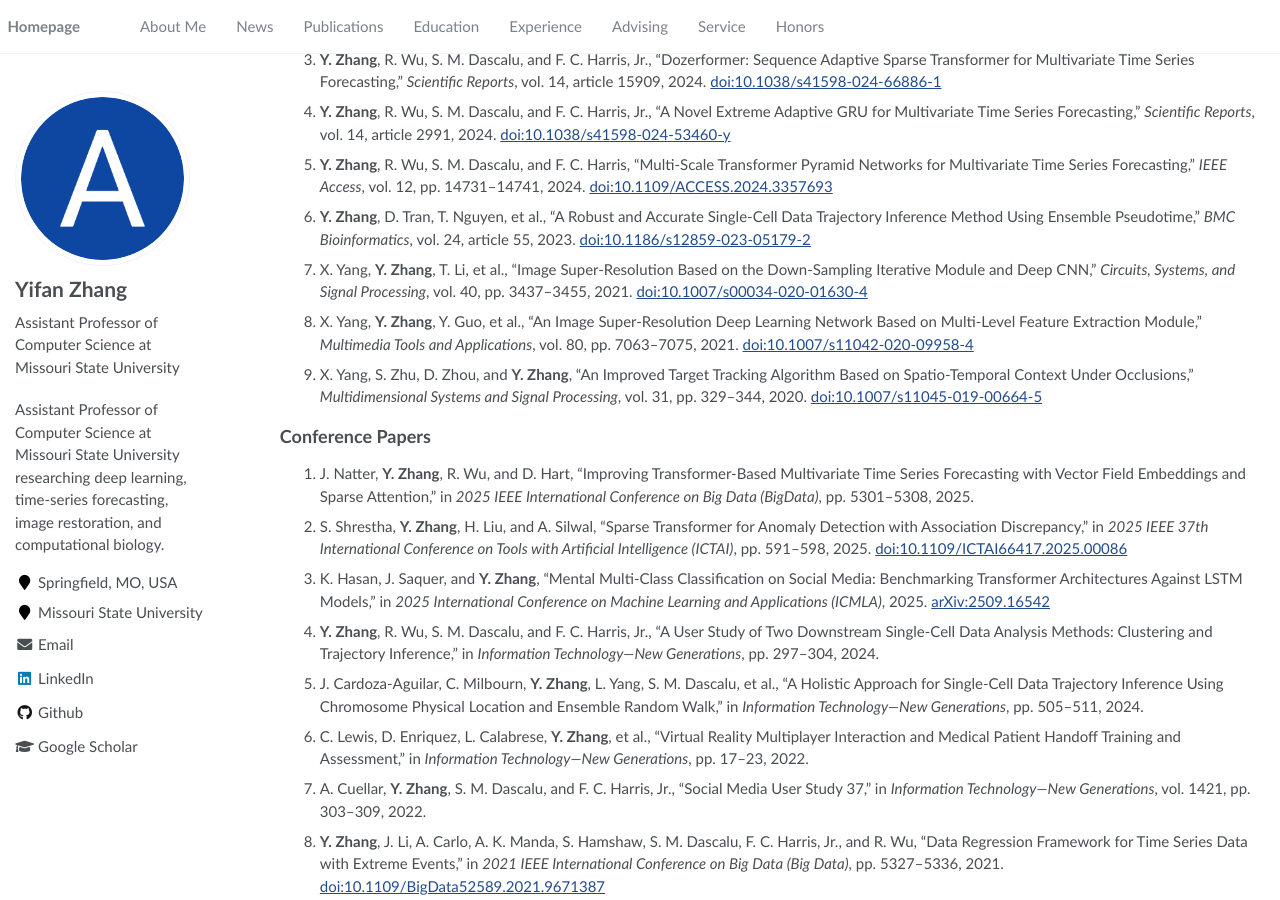
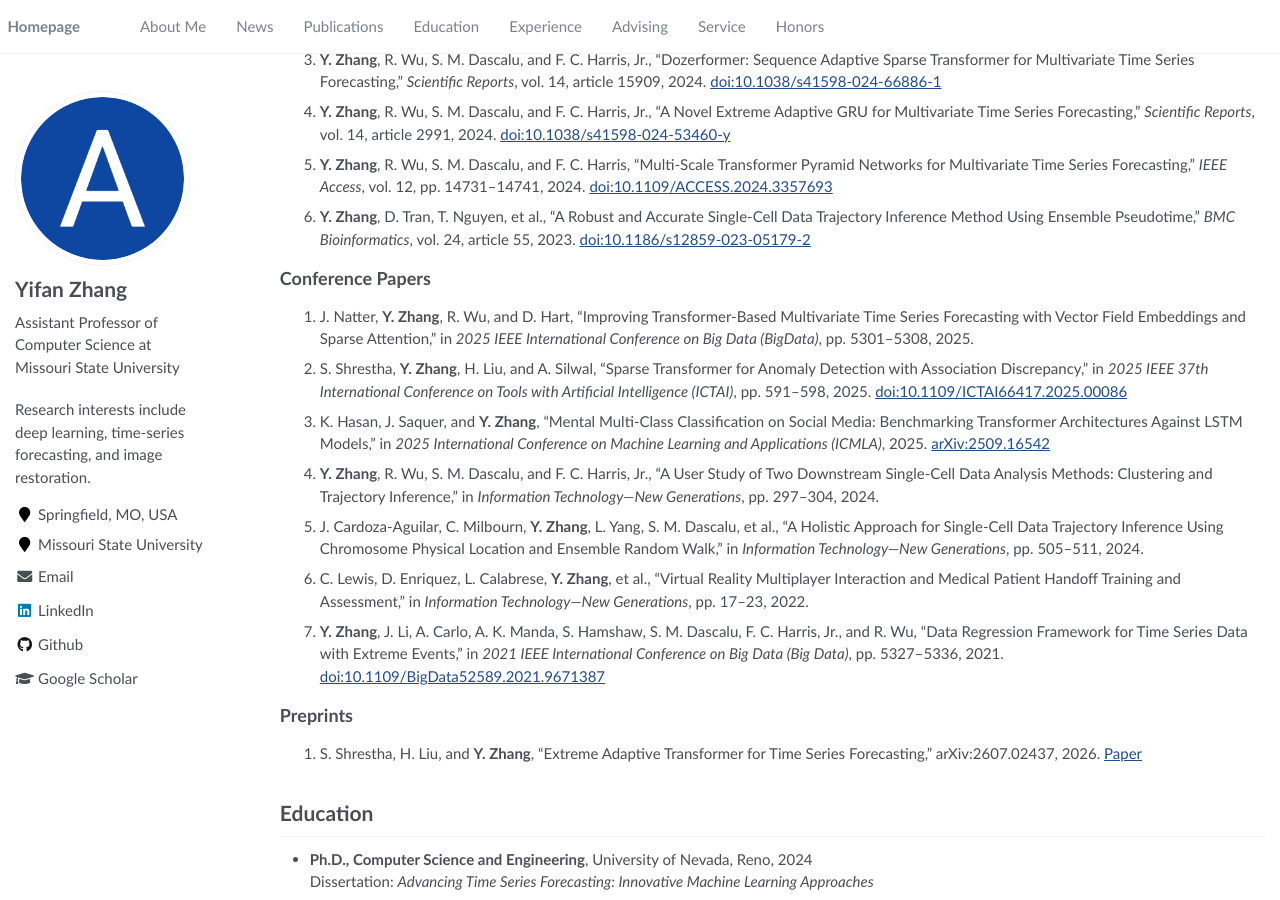
Before and after one commit to GRYGY1215/GRYGY1215.github.io, a Jekyll site: the page built from _pages/about.md, in a window 1280 px wide and 900 px high, scrolled down 712 px. Built offline with Jekyll 4.4.1, drawn with Linux system fonts in a browser that asks for light colours.

Commit message:
Remove selected publications

```diff
--- a/_config.yml
+++ b/_config.yml
@@ -7,7 +7,7 @@
 
 # Site Settings
 title                    : "Yifan Zhang"
-description              : "Assistant Professor of Computer Science at Missouri State University researching deep learning, time-series forecasting, image restoration, and computational biology."
+description              : "Research interests include deep learning, time-series forecasting, and image restoration."
 repository               : "GRYGY1215/GRYGY1215.github.io"
 google_scholar_stats_use_cdn : true
 
--- a/_pages/about.md
+++ b/_pages/about.md
@@ -40,9 +40,6 @@ You can view my [curriculum vitae](/assets/CV_Yifan_Zhang.pdf), browse my [Googl
 4. **Y. Zhang**, R. Wu, S. M. Dascalu, and F. C. Harris, Jr., “A Novel Extreme Adaptive GRU for Multivariate Time Series Forecasting,” *Scientific Reports*, vol. 14, article 2991, 2024. [doi:10.1038/s41598-024-53460-y](https://doi.org/10.1038/s41598-024-53460-y)
 5. **Y. Zhang**, R. Wu, S. M. Dascalu, and F. C. Harris, “Multi-Scale Transformer Pyramid Networks for Multivariate Time Series Forecasting,” *IEEE Access*, vol. 12, pp. 14731–14741, 2024. [doi:10.1109/ACCESS.2024.3357693](https://doi.org/10.1109/ACCESS.2024.3357693)
 6. **Y. Zhang**, D. Tran, T. Nguyen, et al., “A Robust and Accurate Single-Cell Data Trajectory Inference Method Using Ensemble Pseudotime,” *BMC Bioinformatics*, vol. 24, article 55, 2023. [doi:10.1186/s12859-023-05179-2](https://doi.org/10.1186/s12859-023-05179-2)
-7. X. Yang, **Y. Zhang**, T. Li, et al., “Image Super-Resolution Based on the Down-Sampling Iterative Module and Deep CNN,” *Circuits, Systems, and Signal Processing*, vol. 40, pp. 3437–3455, 2021. [doi:10.1007/s00034-020-01630-4](https://doi.org/10.1007/s00034-020-01630-4)
-8. X. Yang, **Y. Zhang**, Y. Guo, et al., “An Image Super-Resolution Deep Learning Network Based on Multi-Level Feature Extraction Module,” *Multimedia Tools and Applications*, vol. 80, pp. 7063–7075, 2021. [doi:10.1007/s11042-020-09958-4](https://doi.org/10.1007/s11042-020-09958-4)
-9. X. Yang, S. Zhu, D. Zhou, and **Y. Zhang**, “An Improved Target Tracking Algorithm Based on Spatio-Temporal Context Under Occlusions,” *Multidimensional Systems and Signal Processing*, vol. 31, pp. 329–344, 2020. [doi:10.1007/s11045-019-00664-5](https://doi.org/10.1007/s11045-019-00664-5)
 
 ## Conference Papers
 
@@ -52,8 +49,7 @@ You can view my [curriculum vitae](/assets/CV_Yifan_Zhang.pdf), browse my [Googl
 4. **Y. Zhang**, R. Wu, S. M. Dascalu, and F. C. Harris, Jr., “A User Study of Two Downstream Single-Cell Data Analysis Methods: Clustering and Trajectory Inference,” in *Information Technology—New Generations*, pp. 297–304, 2024.
 5. J. Cardoza-Aguilar, C. Milbourn, **Y. Zhang**, L. Yang, S. M. Dascalu, et al., “A Holistic Approach for Single-Cell Data Trajectory Inference Using Chromosome Physical Location and Ensemble Random Walk,” in *Information Technology—New Generations*, pp. 505–511, 2024.
 6. C. Lewis, D. Enriquez, L. Calabrese, **Y. Zhang**, et al., “Virtual Reality Multiplayer Interaction and Medical Patient Handoff Training and Assessment,” in *Information Technology—New Generations*, pp. 17–23, 2022.
-7. A. Cuellar, **Y. Zhang**, S. M. Dascalu, and F. C. Harris, Jr., “Social Media User Study 37,” in *Information Technology—New Generations*, vol. 1421, pp. 303–309, 2022.
-8. **Y. Zhang**, J. Li, A. Carlo, A. K. Manda, S. Hamshaw, S. M. Dascalu, F. C. Harris, Jr., and R. Wu, “Data Regression Framework for Time Series Data with Extreme Events,” in *2021 IEEE International Conference on Big Data (Big Data)*, pp. 5327–5336, 2021. [doi:10.1109/BigData52589.2021.9671387](https://doi.org/10.1109/BigData52589.2021.9671387)
+7. **Y. Zhang**, J. Li, A. Carlo, A. K. Manda, S. Hamshaw, S. M. Dascalu, F. C. Harris, Jr., and R. Wu, “Data Regression Framework for Time Series Data with Extreme Events,” in *2021 IEEE International Conference on Big Data (Big Data)*, pp. 5327–5336, 2021. [doi:10.1109/BigData52589.2021.9671387](https://doi.org/10.1109/BigData52589.2021.9671387)
 
 ## Preprints
 
```
